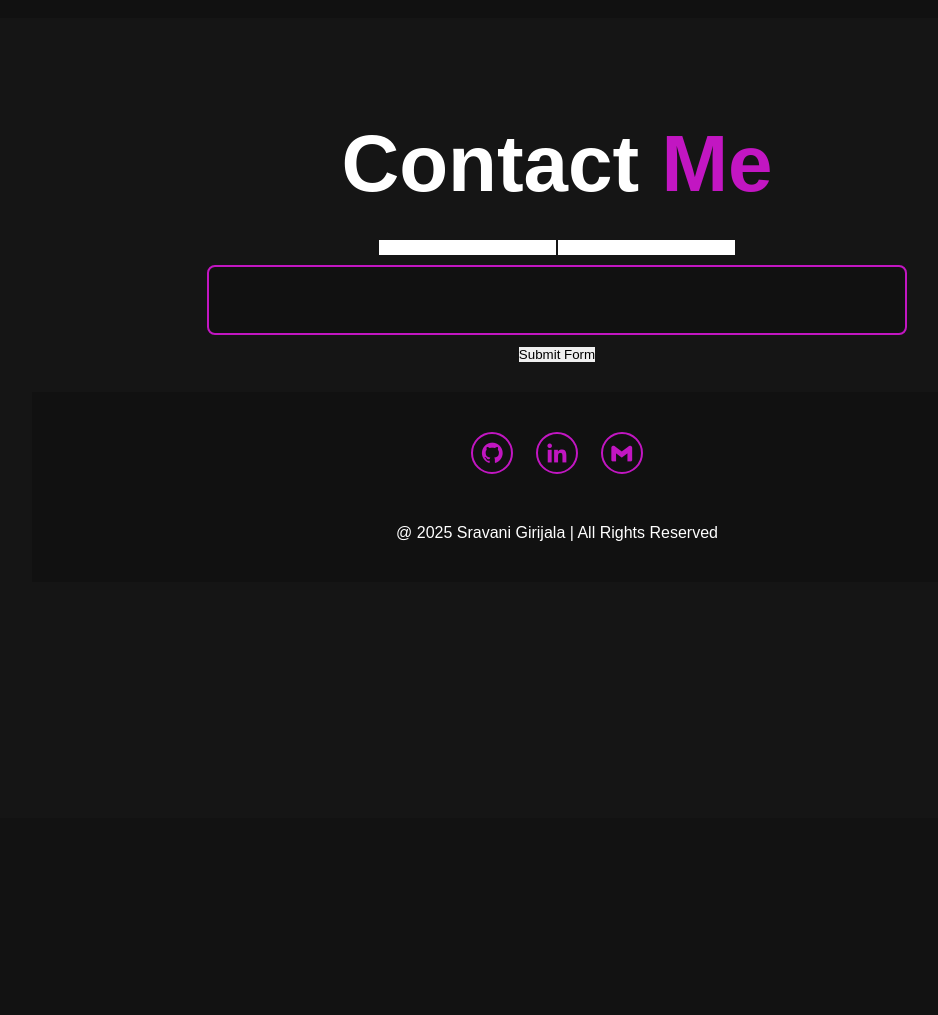
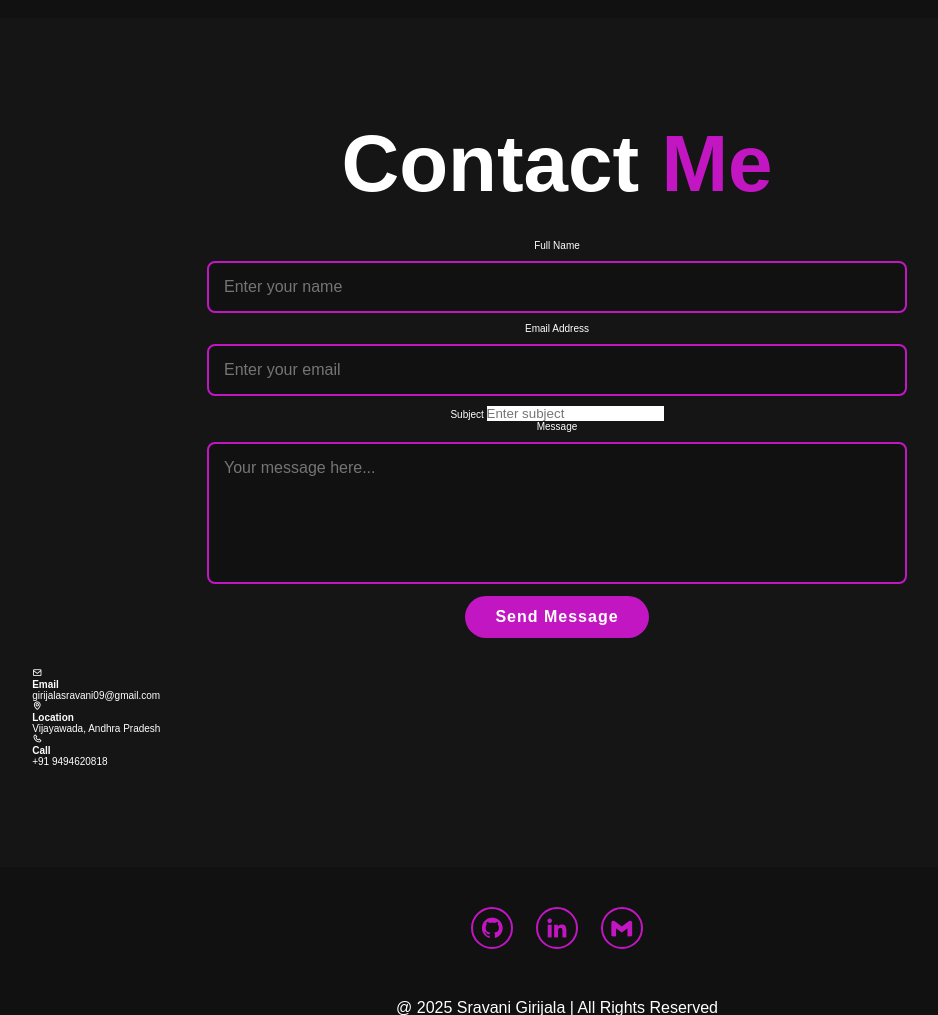
Before and after one commit to gsravani9/portfolio, a Flask app: page / in a window 1280 px wide. Shown: the part 4289-5304 px from the top of the page, without its empty margins (83-1021 px from the left). Before the commit the page ends 4830 px from the top, so only its background shows below. Run offline with Flask 3, Linux system fonts and the light colour scheme.

Commit message:
Update index.html

```diff
--- a/templates/index.html
+++ b/templates/index.html
@@ -218,28 +218,65 @@
     </div>
   </section>
 
-  <section class="contact" id="contact">
-    <h2 class="heading"> Contact<span> Me</span></h2>
-<form action="https://api.web3forms.com/submit" method="POST">
+  <!-- ... existing code ... -->
+<section class="contact" id="contact">
+    <h2 class="heading">Contact <span>Me</span></h2>
 
-    <!-- Replace with your Access Key -->
-    <input type="hidden" name="access_key" value="YOUR_ACCESS_KEY_HERE">
+    <div class="contact-form">
+        <form action="https://api.web3forms.com/submit" method="POST">
+            <!-- Replace with your Access Key -->
+            <input type="hidden" name="access_key" value="faea2327-180d-441b-83a1-6b80e3a3f685">
 
-    <!-- Form Inputs. Each input must have a name="" attribute -->
-    <input type="text" name="name" required>
-    <input type="email" name="email" required>
-    <textarea name="message" required></textarea>
+            <div class="input-box">
+                <div class="input-field">
+                    <label for="name">Full Name</label>
+                    <input type="text" id="name" name="name" placeholder="Enter your name" required>
+                </div>
 
-    <!-- Honeypot Spam Protection -->
-    <input type="checkbox" name="botcheck" class="hidden" style="display: none;">
+                <div class="input-field">
+                    <label for="email">Email Address</label>
+                    <input type="email" id="email" name="email" placeholder="Enter your email" required>
+                </div>
+            </div>
 
-    <!-- Custom Confirmation / Success Page -->
-    <!-- <input type="hidden" name="redirect" value="https://mywebsite.com/thanks.html"> -->
+            <div class="input-field">
+                <label for="subject">Subject</label>
+                <input type="text" id="subject" name="subject" placeholder="Enter subject" required>
+            </div>
 
-    <button type="submit">Submit Form</button>
+            <div class="input-field">
+                <label for="message">Message</label>
+                <textarea id="message" name="message" rows="6" placeholder="Your message here..." required></textarea>
+            </div>
 
-</form>
+            <!-- Honeypot Spam Protection -->
+            <input type="checkbox" name="botcheck" class="hidden" style="display: none;">
 
+            <button type="submit" class="btn">Send Message</button>
+        </form>
+
+        <div class="contact-info">
+            <div class="info-item">
+                <i class='bx bx-envelope'></i>
+                <h4>Email</h4>
+                <p>girijalasravani09@gmail.com</p>
+            </div>
+
+            <div class="info-item">
+                <i class='bx bx-map'></i>
+                <h4>Location</h4>
+                <p>Vijayawada, Andhra Pradesh</p>
+            </div>
+
+            <div class="info-item">
+                <i class='bx bx-phone'></i>
+                <h4>Call</h4>
+                <p>+91 9494620818</p>
+            </div>
+        </div>
+    </div>
+</section>
+<!-- ... existing code ... -->
 
   <footer class="footer">
     <div class="social">
```
